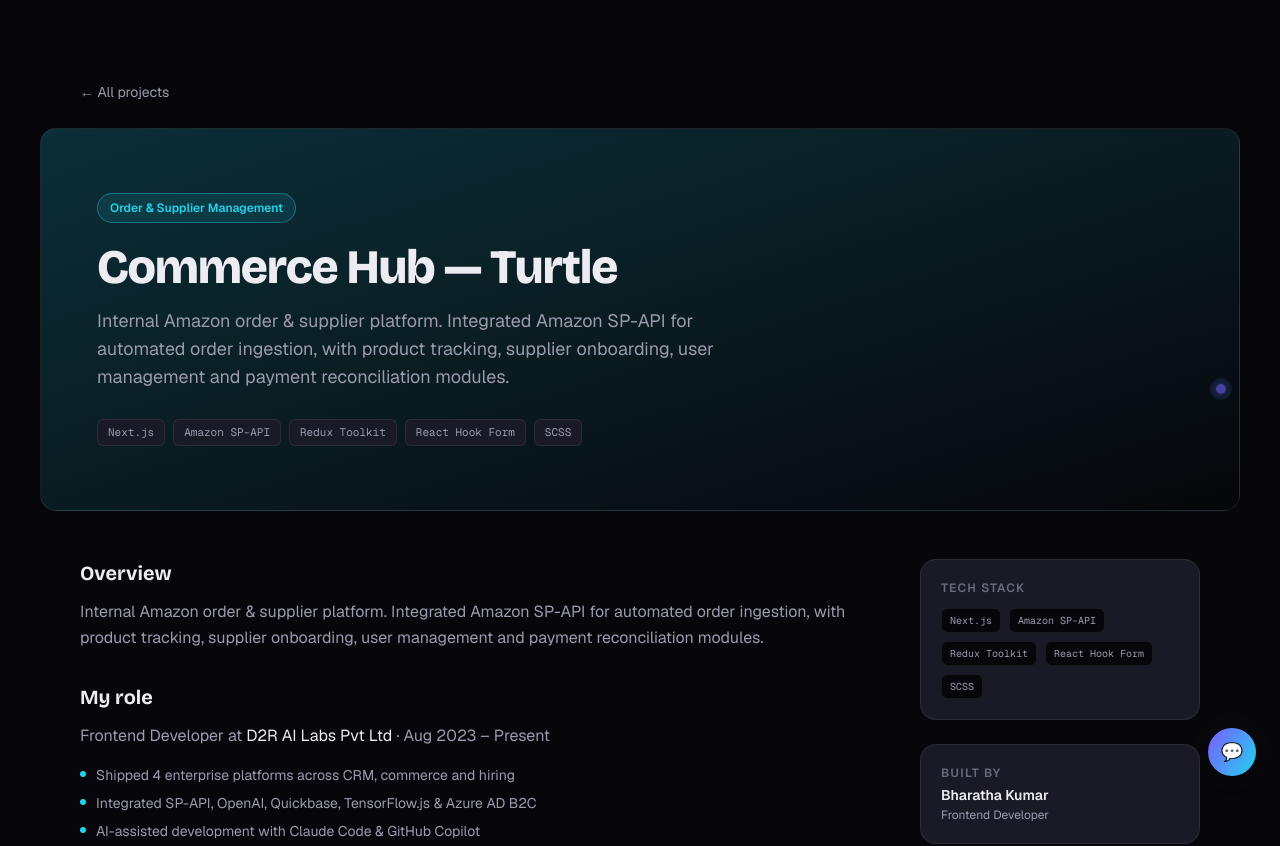
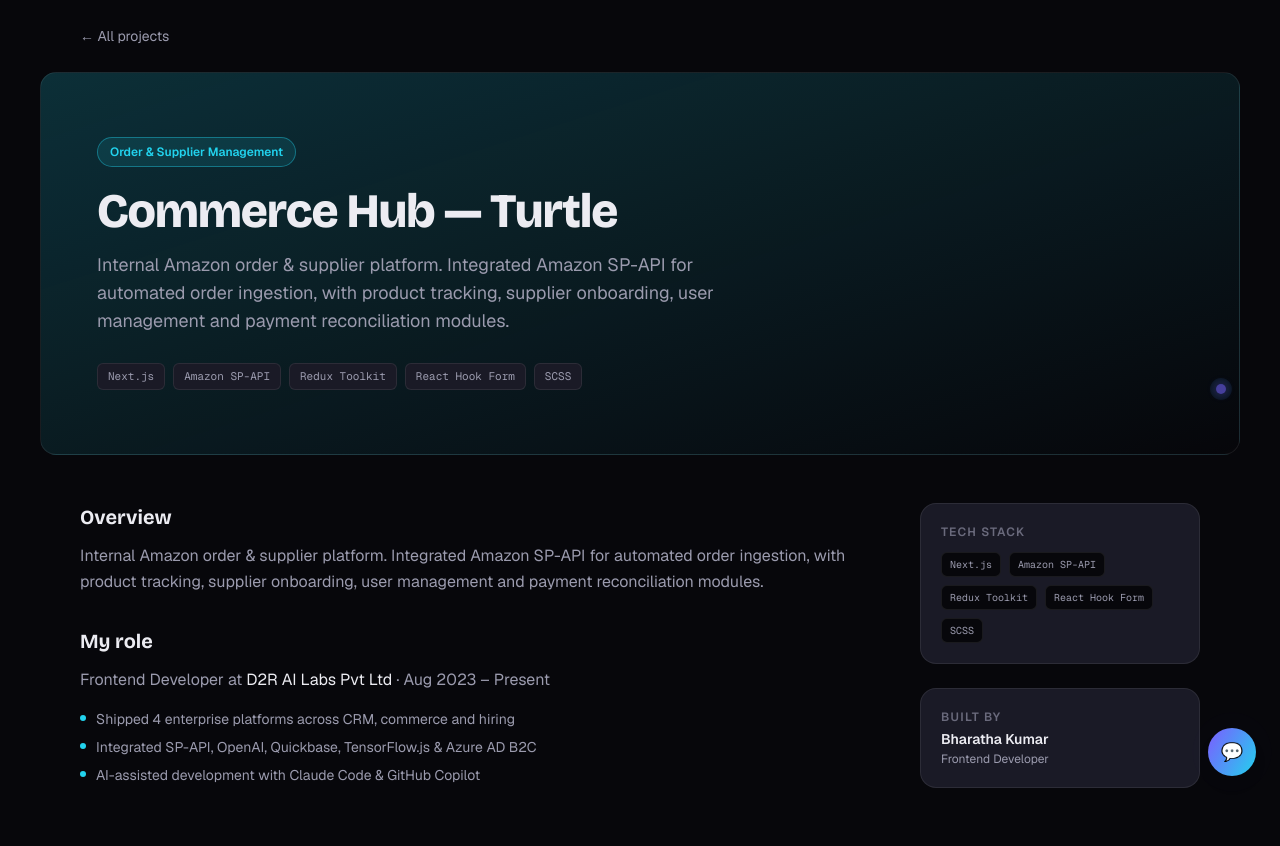
Before and after one commit to bharath2408/bk-portfolio, a Next.js app: page /work/commerce-hub in a window 1280 px wide. Shown: the top 846 px of the page. Built offline with nearby package versions, Linux system fonts and the light colour scheme.

Commit message:
fix: match case-study top padding to games page (pt-6)

```diff
--- a/app/work/[slug]/page.tsx
+++ b/app/work/[slug]/page.tsx
@@ -61,7 +61,7 @@
     <main className="relative min-h-screen">
 
       {/* ── Back link ── */}
-      <div className="mx-auto max-w-shell px-6 pt-20 md:px-10">
+      <div className="mx-auto max-w-shell px-6 pt-6 md:px-10">
         <Link
           href="/#work"
           className="inline-flex items-center gap-2 text-sm text-muted transition-colors hover:text-ink"
```
